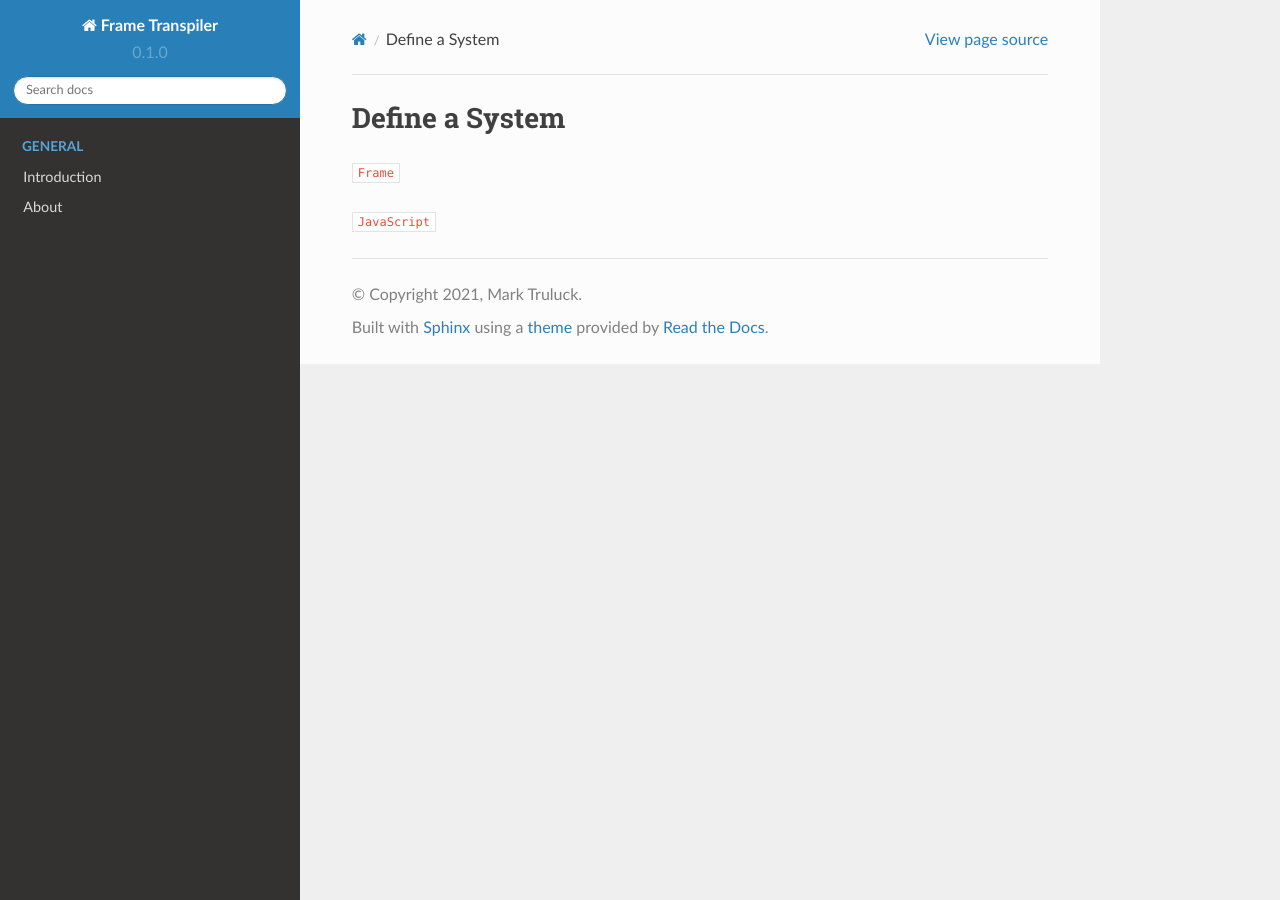
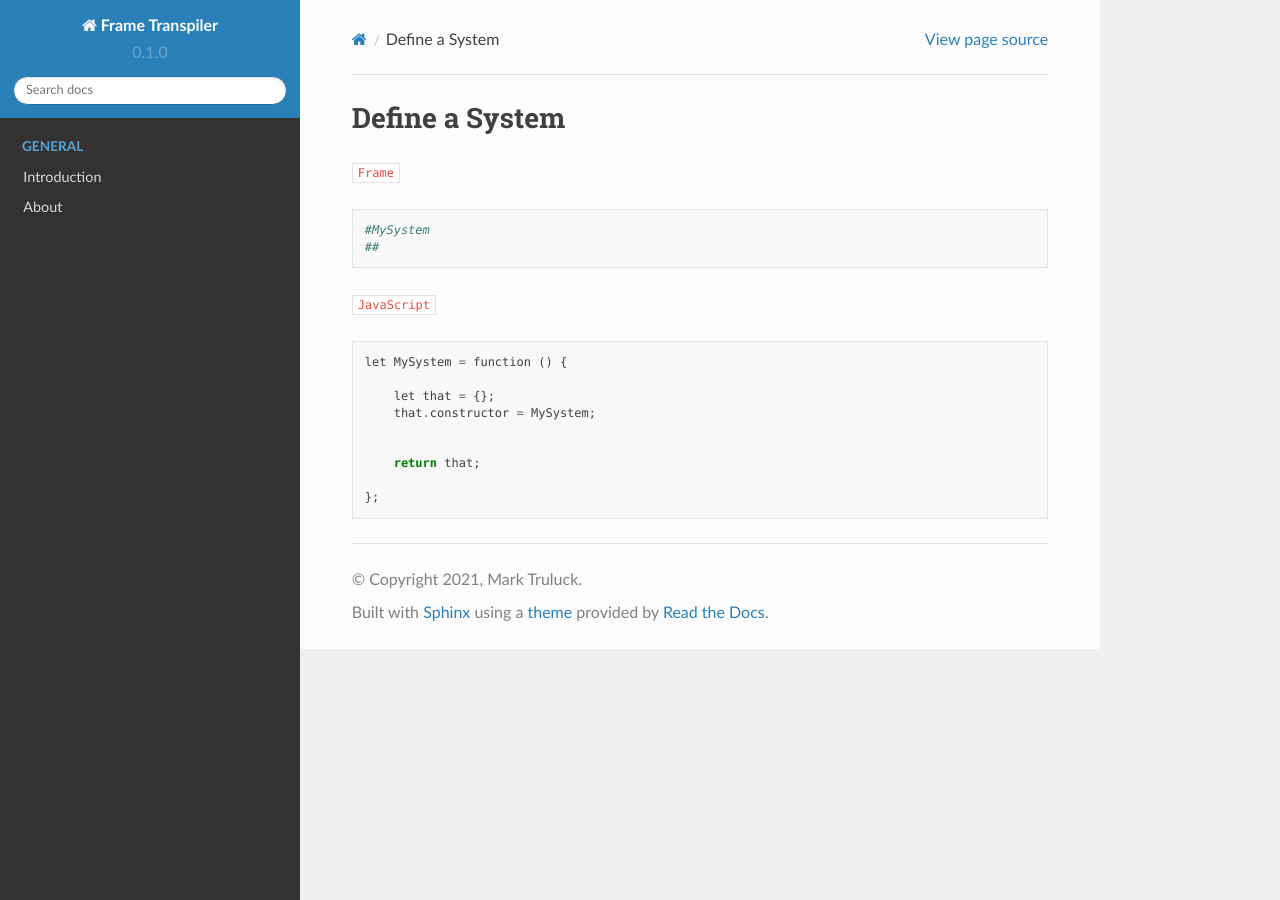
Before and after one commit to frame-lang/frame_transpiler, a Sphinx documentation site: the page built from docs/source/getting_started/introduction/system.rst, in a window 1280 px wide. Built offline with Sphinx 7.4.7 and the Read the Docs theme 2.0.0, drawn with Linux system fonts in a browser that asks for light colours.

Commit message:
Update system.rst

```diff
--- a/docs/source/getting_started/introduction/system.rst
+++ b/docs/source/getting_started/introduction/system.rst
@@ -4,20 +4,21 @@ Define a System
 
 ``Frame``
 
-.. .. code-block::
+.. code-block::
 
     #MySystem
     ##
 
 ``JavaScript``
 
-.. .. code-block::
+.. code-block::
 
     let MySystem = function () {
 
-    let that = {};
-    that.constructor = MySystem;
+        let that = {};
+        that.constructor = MySystem;
 
 
-    return that;
+        return that;
+
     };
```
